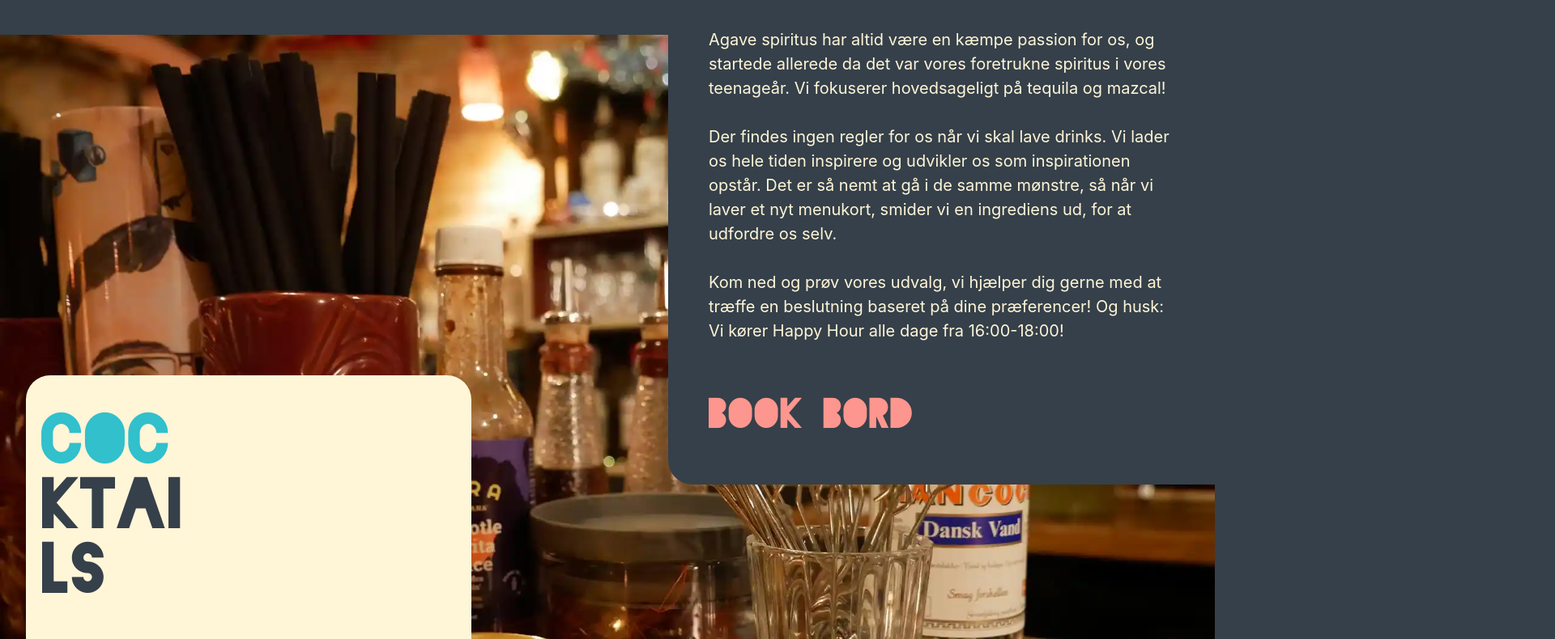
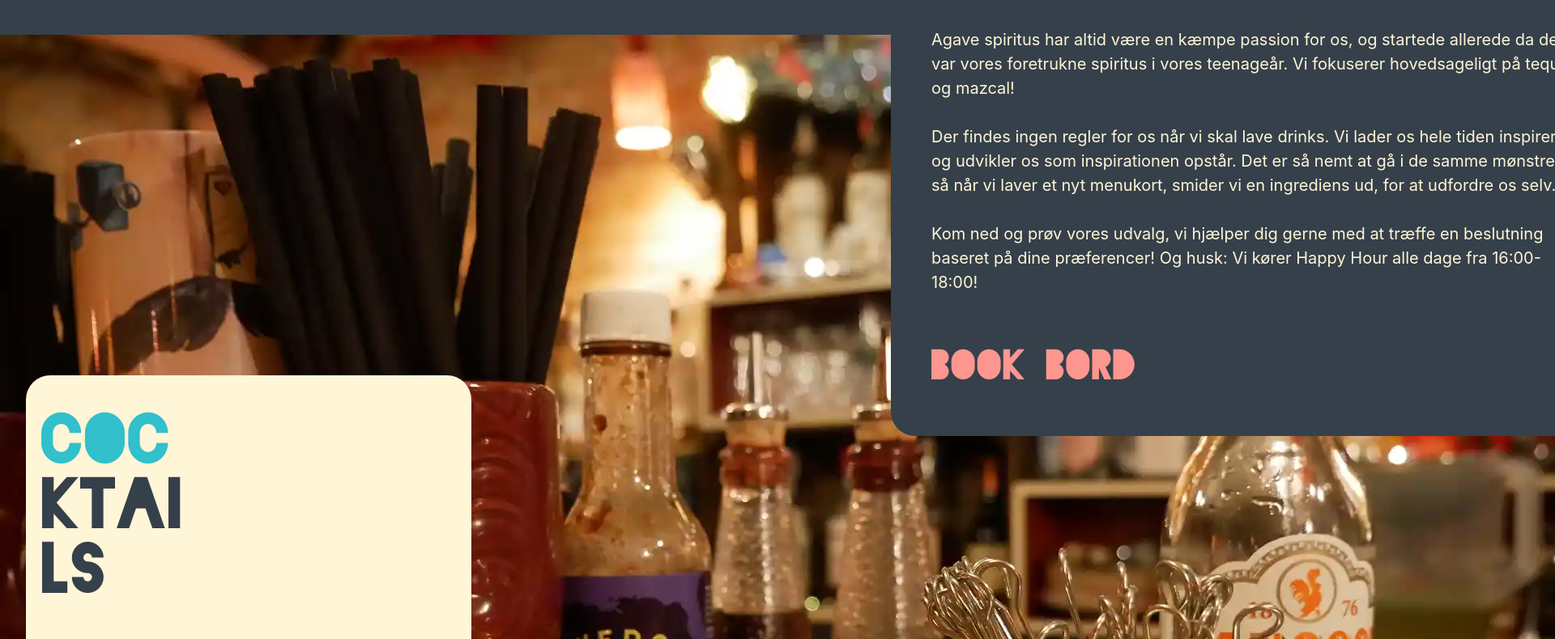
Before and after one commit to nila1010/thebarkingdog, an Astro site: page /menu in a window 1280 px wide. Shown: the part 499-1289 px from the top of the page at 81% size, 1920 px wide, since content can reach past the window. Built offline with nearby package versions, Linux system fonts and the light colour scheme; Astro itself is replaced by a stand-in of ours.

Commit message:
wc3 img 2v

```diff
--- a/src/pages/menu.astro
+++ b/src/pages/menu.astro
@@ -32,7 +32,7 @@
 		grid-column: 1/3;
 		grid-row: 1;
 		max-width: 2000px;
-		max-width: 1500px;
+		max-height: 1500px;
 	}
 	.grafikimg {
 		max-width: 140px;
```
